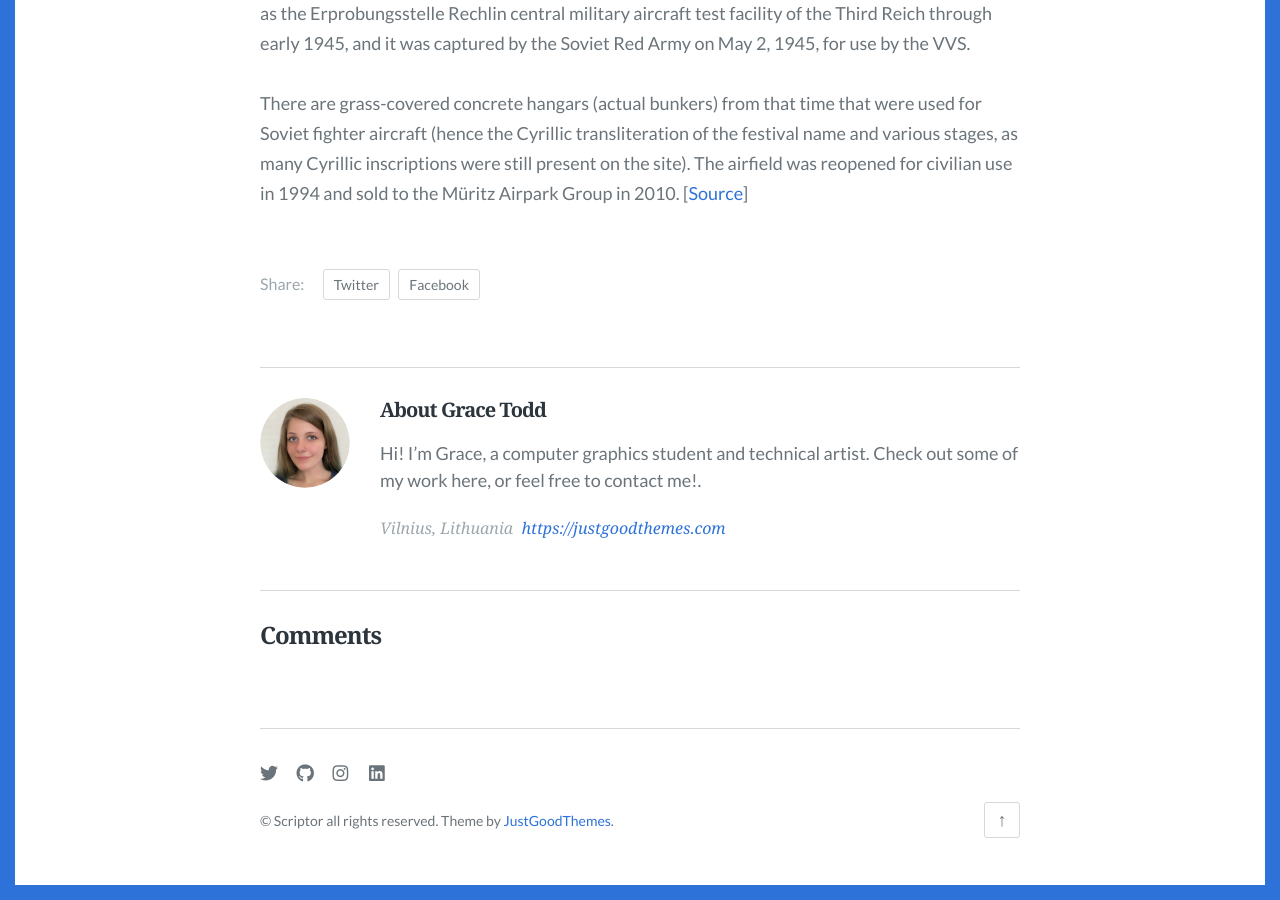
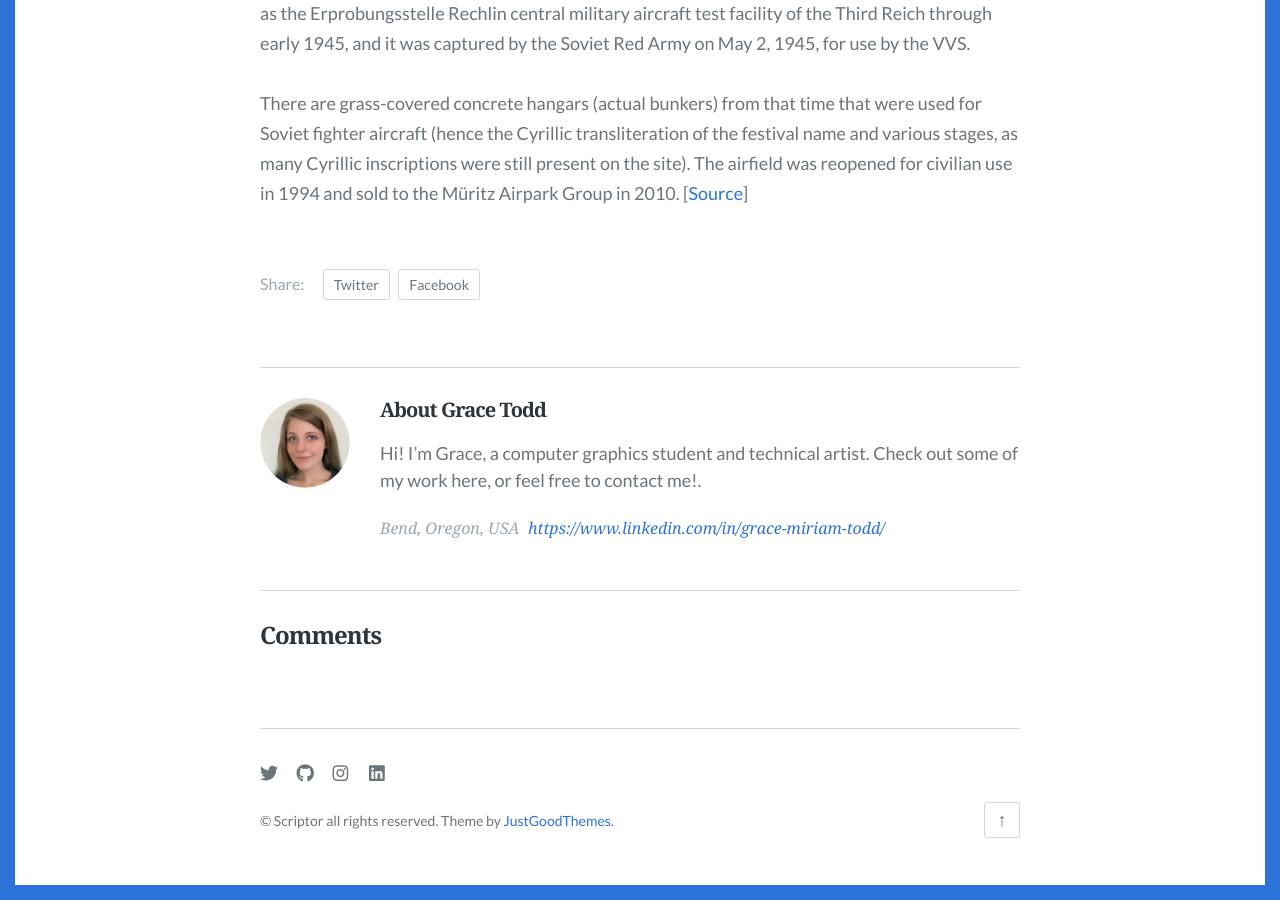
Before and after one commit to toddgr/toddgr.github.io, a Jekyll site: the page built from _posts/2019-01-01-the-advantages-and-disadvantages-of-working-from-home.md, in a window 1280 px wide and 900 px high, scrolled down 2167 px. Built offline with Jekyll 4.4.1, drawn with Linux system fonts in a browser that asks for light colours; some web fonts are replaced; comment, search, counter and statistics services are not loaded.

Commit message:
Update author info

```diff
--- a/_data/author.json
+++ b/_data/author.json
@@ -1,7 +1,7 @@
 {
   "name": "Grace Todd",
   "bio": "Hi! I'm Grace, a computer graphics student and technical artist. Check out some of my work here, or feel free to contact me!.",
-  "url": "https://justgoodthemes.com",
-  "location": "Vilnius, Lithuania",
+  "url": "https://www.linkedin.com/in/grace-miriam-todd/",
+  "location": "Bend, Oregon, USA",
   "image": "images/author.png"
 }
```
